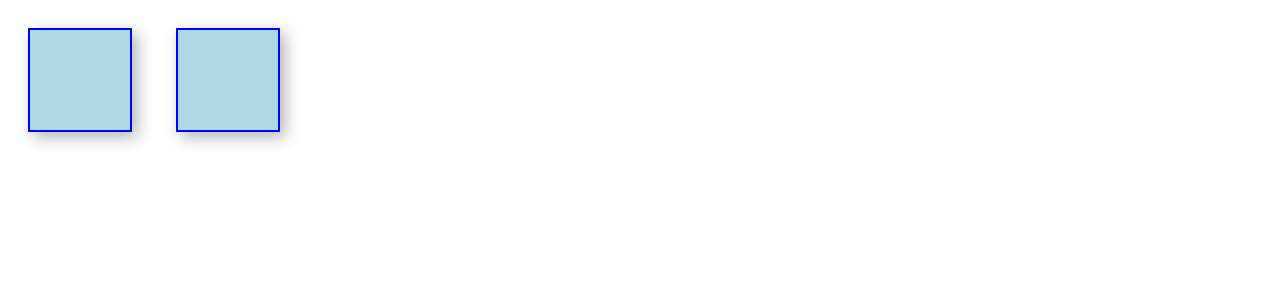
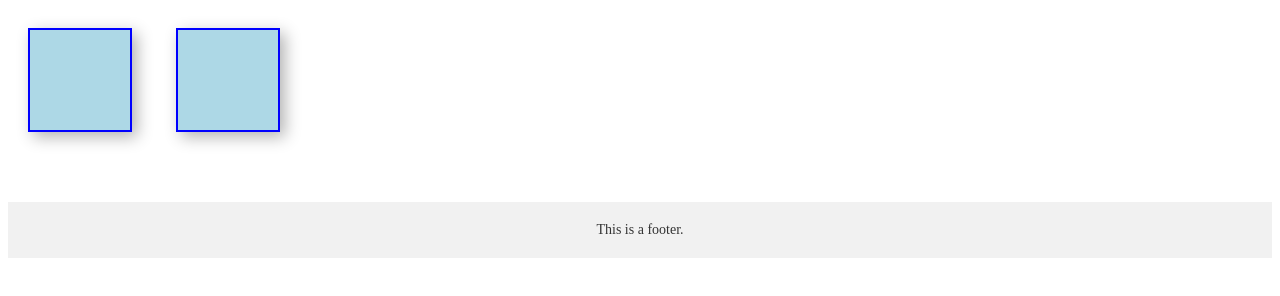
Before and after one commit to Shivam87647/finalpractice, a plain HTML site: page index.html in a window 1280 px wide. Drawn offline with Linux system fonts and the light colour scheme.

Commit message:
footer added

```diff
--- a/index.html
+++ b/index.html
@@ -25,11 +25,23 @@
             box-shadow: 10px 10px 25px rgba(0, 0, 0, 0.5);
 
         }
+        footer {
+            margin-top: 50px;
+            padding: 20px;
+            background-color: #f1f1f1;
+            text-align: center;
+            font-size: 14px;
+            color: #333;
+
+        }
 
     </style>
 </head>
 <body>
     <div class="box"></div>
     <div class="box"></div>
+    <footer>
+        This is a footer.
+    </footer>
 </body>
 </html>
```
